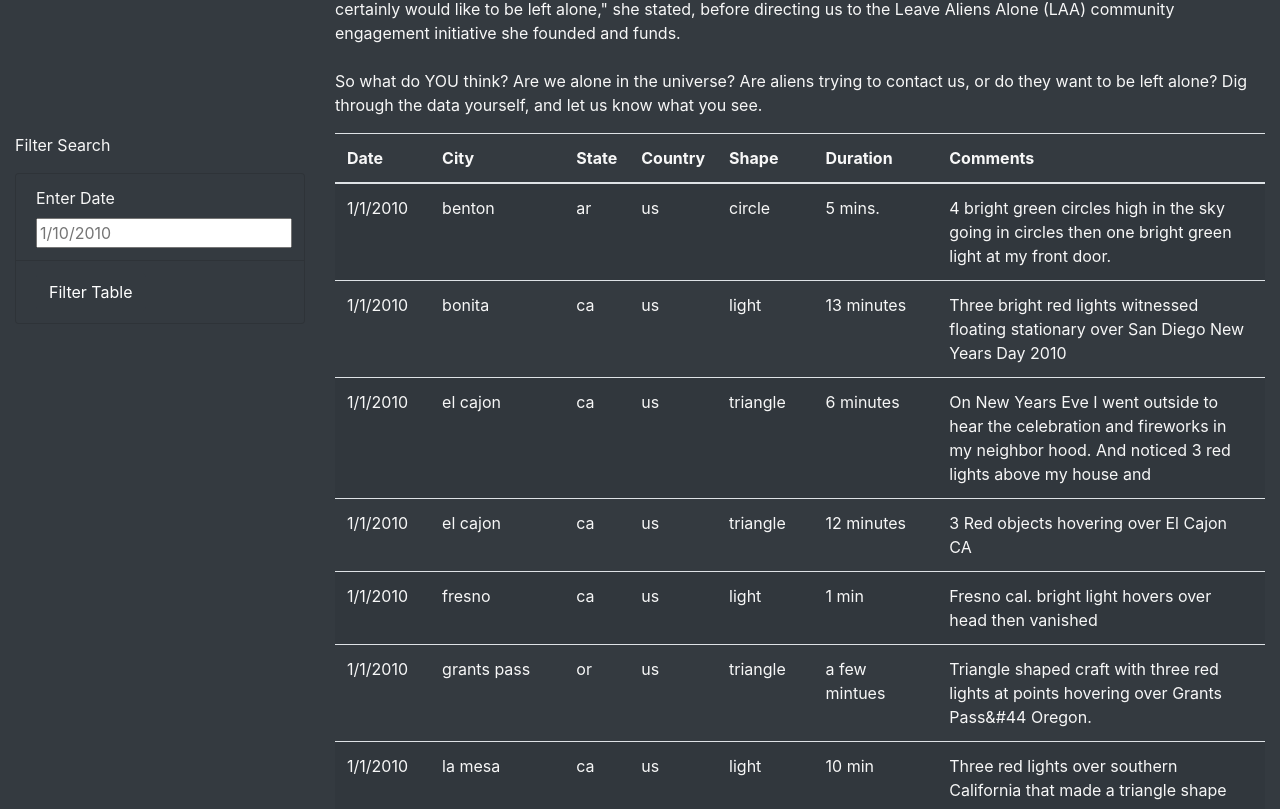
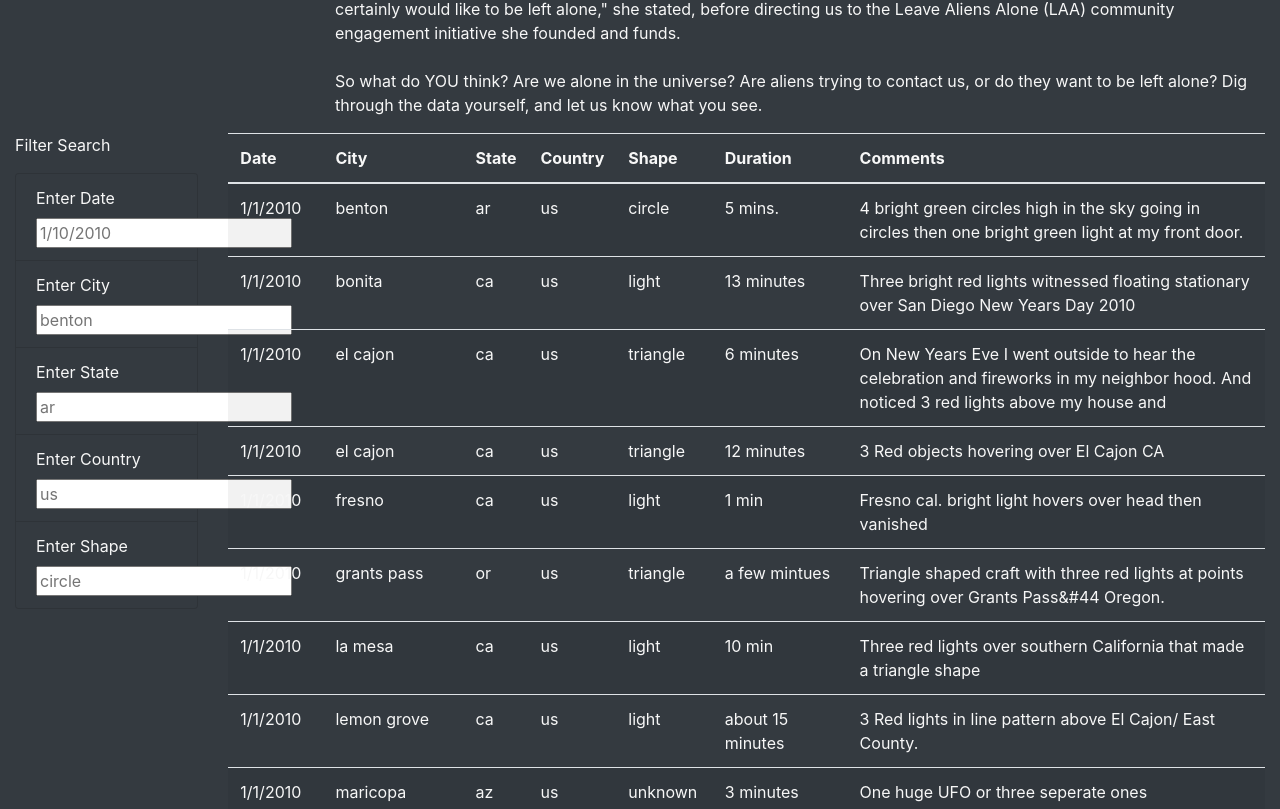
Before and after one commit to 1on1pt/UFOs, a plain HTML site: page index.html in a window 1280 px wide. Shown: the part 582-1391 px from the top of the page. Drawn offline with nearby package versions, Linux system fonts and the light colour scheme.

Commit message:
Updating index.html file.

```diff
--- a/index.html
+++ b/index.html
@@ -35,7 +35,7 @@
         </div>
         <div class="container-fluid">
             <div class="row">
-                <div class="col-md-3">
+                <div class="col-md-2">
                     <form class="bg-dark">
                         <p>Filter Search</p>
                         <ul class="list-group bg-dark">
@@ -43,13 +43,27 @@
                                 <label for="date">Enter Date</label>
                                 <input type="text" placeholder="1/10/2010" id="datetime" />
                             </li>
+                            <! -- Creating list elements city, state, country, and shape -->
                             <li class="list-group-item bg-dark">
-                                <button id="filter-btn" type="button" class="btn btn-dark">Filter Table</button>
+                                <label for="city">Enter City</label>
+                                <input type="text" placeholder="benton" id="city" />
+                            </li>
+                            <li class="list-group-item bg-dark">
+                                <label for="state">Enter State</label>
+                                <input type="text" placeholder="ar" id="state" />
+                            </li>
+                            <li class="list-group-item bg-dark">
+                                <label for="country">Enter Country</label>
+                                <input type="text" placeholder="us" id="country" />
+                            </li>
+                            <li class="list-group-item bg-dark">
+                                <label for="shape">Enter Shape</label>
+                                <input type="text" placeholder="circle" id="shape" />
                             </li>
                         </ul>
                     </form>
                 </div>
-                <div class="col-md-9">
+                <div class="col-md-10">
                     <table class="table table-striped">
                         <thead>
                             <tr>
```
